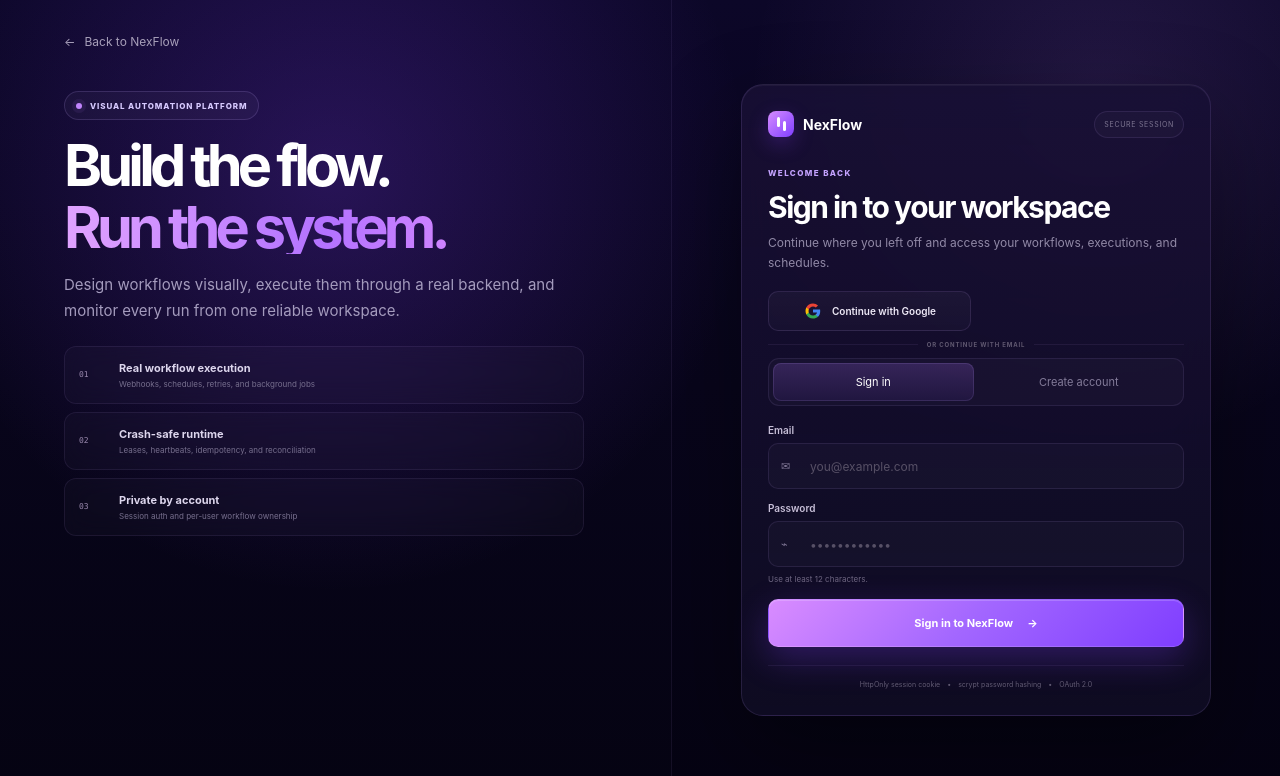
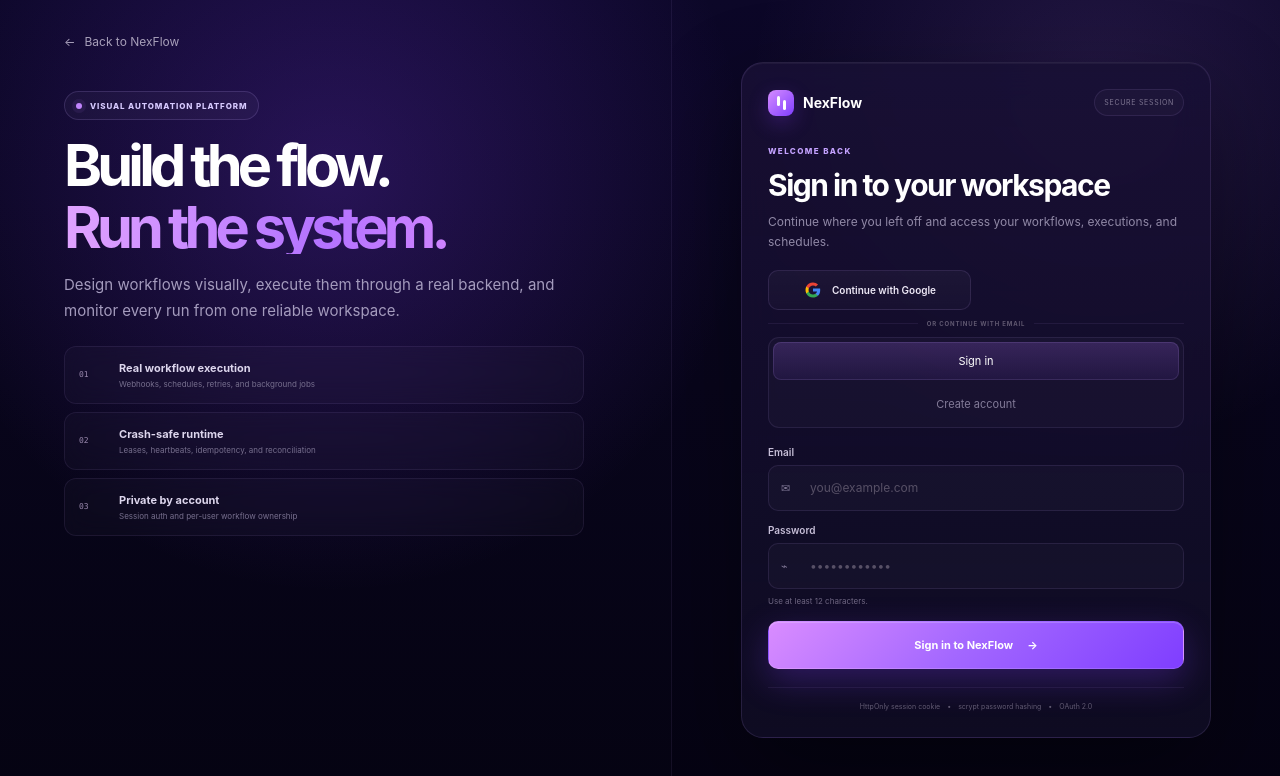
Before and after one commit to Anna-Vida/Nexflow, a React (Vite) app in the folder apps/web/: page /login in a window 1280 px wide. Shown: the top 776 px of the page. Built offline with nearby package versions, Linux system fonts and the light colour scheme; no server answers.

Commit message:
style: make Google the single OAuth provider button

```diff
--- a/apps/web/src/pages/LoginPage.css
+++ b/apps/web/src/pages/LoginPage.css
@@ -474,7 +474,7 @@
   margin-bottom: 24px;
   padding: 4px;
   display: grid;
-  grid-template-columns: 1fr 1fr;
+  grid-template-columns: 1fr;
   gap: 5px;
   border: 1px solid rgba(196,163,255,0.1);
   border-radius: 11px;
@@ -906,9 +906,6 @@
   display: block;
 }
 
-.auth-github-icon {
-  color: #f5f3f7;
-}
 
 .auth-divider {
   margin: 6px 0 14px;
```
